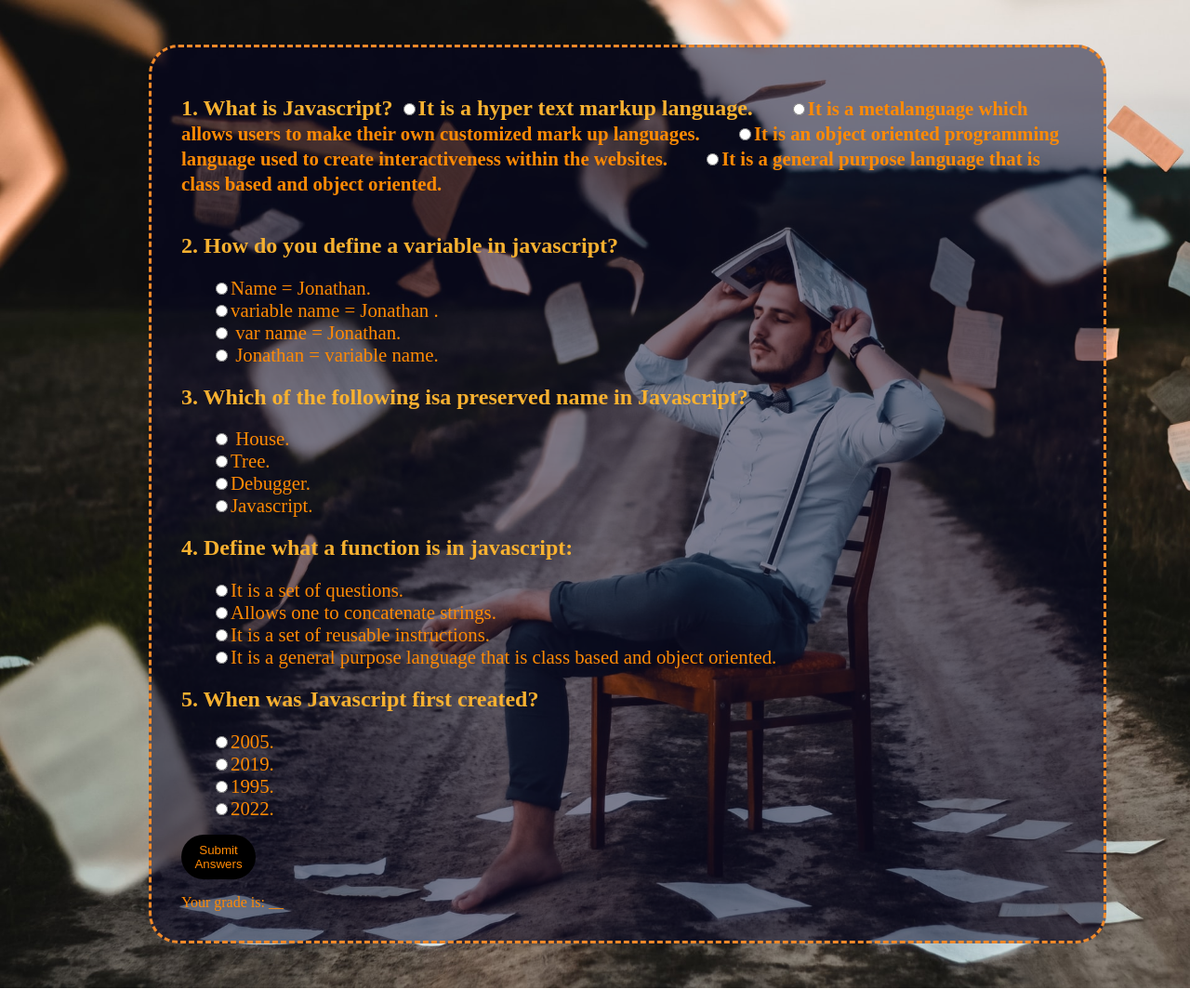
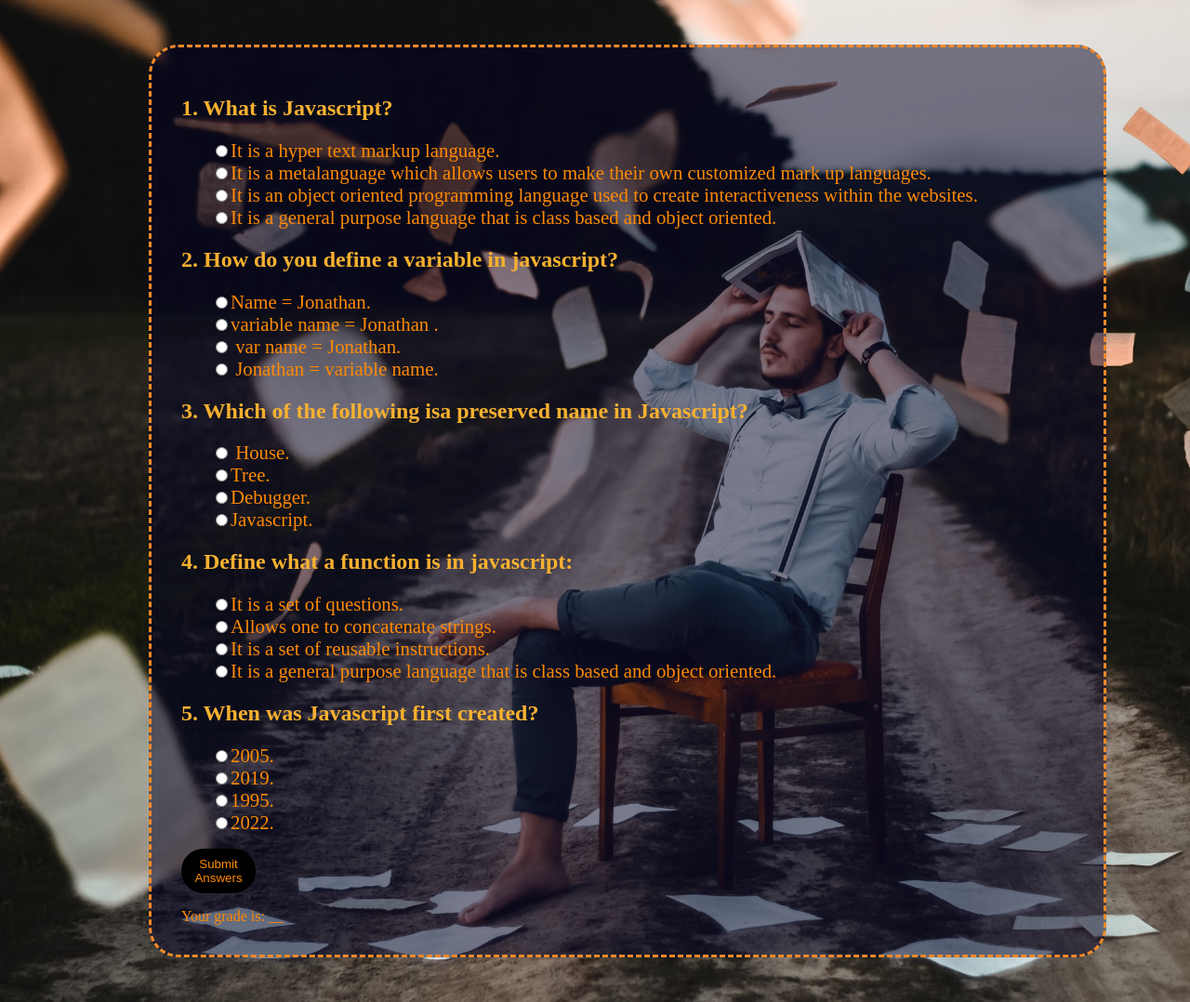
Before and after one commit to Teenskey-Knows/Week-3-Java-Script-Project, a plain HTML site: page index.html in a window 1280 px wide. Shown: the whole page at 93% size. Drawn offline with Linux system fonts and the light colour scheme.

Commit message:
Correcting errors with my first question structure.

```diff
--- a/index.html
+++ b/index.html
@@ -11,7 +11,8 @@
     <div class="bigcontainer">
       <div class="stylingform">
         <form action="" class="myform">
-          <h2>1. What is Javascript?
+          <h2>1. What is Javascript?</h2>
+          <label>
             <input type="radio" name="variable" value="0" id="var_string" />It
             is a hyper text markup language.
           </label>
```
